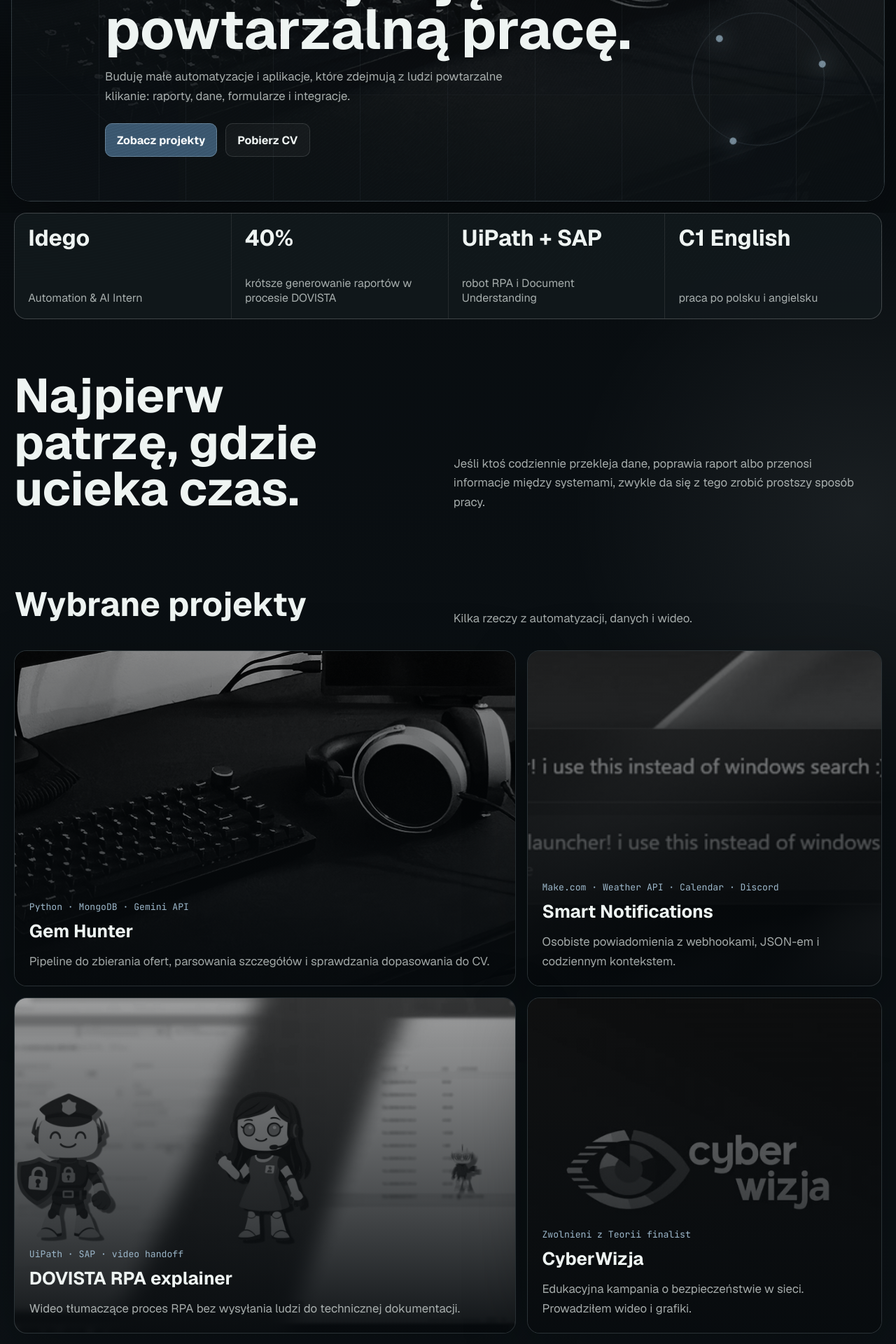
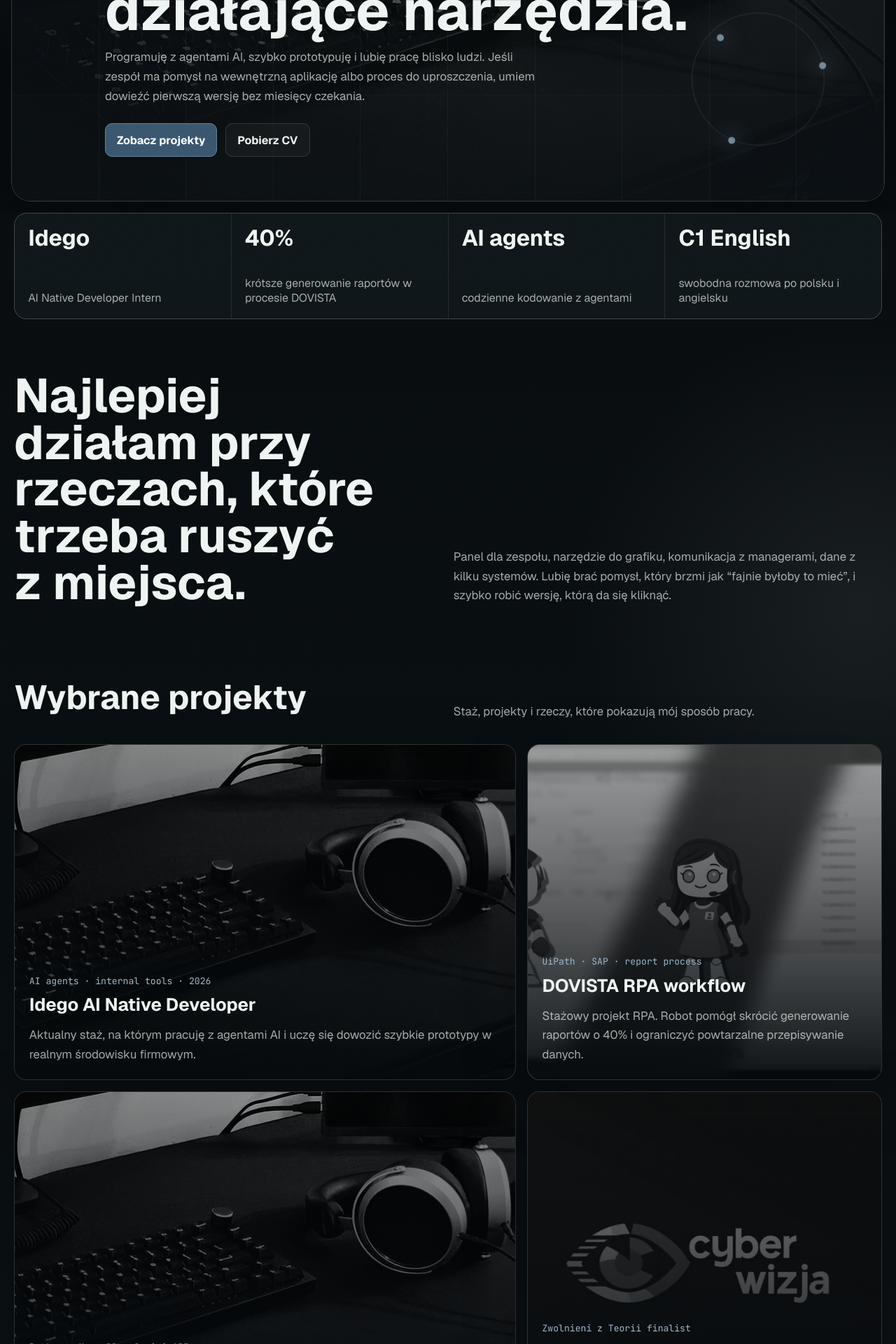
Before and after one commit to wojciechsacewicz/portfolio, a React (Vite) app: page / in a window 1280 px wide. Shown: the part 400-2320 px from the top of the page at 70% size. Built offline with nearby package versions, Linux system fonts and the light colour scheme.

Commit message:
Reposition portfolio around AI-native development

```diff
--- a/about/index.html
+++ b/about/index.html
@@ -3,9 +3,9 @@
   <head>
     <meta charset="UTF-8" />
     <meta name="viewport" content="width=device-width, initial-scale=1.0" />
-    <meta name="description" content="O Wojciechu Sacewiczu: studia, automatyzacja, RPA, dane i narzędzia pracy." />
+    <meta name="description" content="O Wojciechu Sacewiczu: AI-native development, prototypy, komunikacja z ludźmi i projekty RPA." />
     <meta property="og:title" content="About | sacewi.cz" />
-    <meta property="og:description" content="Computer Science and Econometrics student, Automation & AI Intern." />
+    <meta property="og:description" content="AI Native Developer Intern, który lubi nowe technologie, szybkie demo i rozmowę z użytkownikiem." />
     <meta property="og:image" content="/assets/preview.png" />
     <meta property="og:type" content="website" />
     <title>About | sacewi.cz</title>
@@ -14,8 +14,8 @@
     <link rel="shortcut icon" href="/assets/favicon.ico" />
     <link rel="apple-touch-icon" sizes="180x180" href="/assets/apple-touch-icon.png" />
     <link rel="manifest" href="/assets/site.webmanifest" />
-    <script type="module" crossorigin src="/build/main-BqK3Wd89.js"></script>
-    <link rel="stylesheet" crossorigin href="/build/main-DA5xNanx.css">
+    <script type="module" crossorigin src="/build/main-DumVE0Qj.js"></script>
+    <link rel="stylesheet" crossorigin href="/build/main-CcXSCi4Z.css">
   </head>
   <body>
     <div id="root"></div>
--- a/about/windows/index.html
+++ b/about/windows/index.html
@@ -14,8 +14,8 @@
     <link rel="shortcut icon" href="/assets/favicon.ico" />
     <link rel="apple-touch-icon" sizes="180x180" href="/assets/apple-touch-icon.png" />
     <link rel="manifest" href="/assets/site.webmanifest" />
-    <script type="module" crossorigin src="/build/main-BqK3Wd89.js"></script>
-    <link rel="stylesheet" crossorigin href="/build/main-DA5xNanx.css">
+    <script type="module" crossorigin src="/build/main-DumVE0Qj.js"></script>
+    <link rel="stylesheet" crossorigin href="/build/main-CcXSCi4Z.css">
   </head>
   <body>
     <div id="root"></div>
--- a/about/workspace/index.html
+++ b/about/workspace/index.html
@@ -14,8 +14,8 @@
     <link rel="shortcut icon" href="/assets/favicon.ico" />
     <link rel="apple-touch-icon" sizes="180x180" href="/assets/apple-touch-icon.png" />
     <link rel="manifest" href="/assets/site.webmanifest" />
-    <script type="module" crossorigin src="/build/main-BqK3Wd89.js"></script>
-    <link rel="stylesheet" crossorigin href="/build/main-DA5xNanx.css">
+    <script type="module" crossorigin src="/build/main-DumVE0Qj.js"></script>
+    <link rel="stylesheet" crossorigin href="/build/main-CcXSCi4Z.css">
   </head>
   <body>
     <div id="root"></div>
--- a/app/about/index.html
+++ b/app/about/index.html
@@ -3,9 +3,9 @@
   <head>
     <meta charset="UTF-8" />
     <meta name="viewport" content="width=device-width, initial-scale=1.0" />
-    <meta name="description" content="O Wojciechu Sacewiczu: studia, automatyzacja, RPA, dane i narzędzia pracy." />
+    <meta name="description" content="O Wojciechu Sacewiczu: AI-native development, prototypy, komunikacja z ludźmi i projekty RPA." />
     <meta property="og:title" content="About | sacewi.cz" />
-    <meta property="og:description" content="Computer Science and Econometrics student, Automation & AI Intern." />
+    <meta property="og:description" content="AI Native Developer Intern, który lubi nowe technologie, szybkie demo i rozmowę z użytkownikiem." />
     <meta property="og:image" content="/assets/preview.png" />
     <meta property="og:type" content="website" />
     <title>About | sacewi.cz</title>
--- a/app/index.html
+++ b/app/index.html
@@ -5,12 +5,12 @@
     <meta name="viewport" content="width=device-width, initial-scale=1.0" />
     <meta
       name="description"
-      content="Portfolio Wojciecha Sacewicza: automatyzacje, RPA, integracje danych i projekty wideo."
+      content="Portfolio Wojciecha Sacewicza: AI-native development, szybkie prototypy, aplikacje wewnętrzne i RPA."
     />
     <meta property="og:title" content="Wojciech Sacewicz - Portfolio" />
     <meta
       property="og:description"
-      content="Automation & AI Intern. UiPath, Make.com, MongoDB, REST APIs, webhooks, video explainers."
+      content="AI Native Developer Intern. Buduję prototypy i narzędzia z agentami AI, aplikacjami i integracjami."
     />
     <meta property="og:image" content="/assets/preview.png" />
     <meta property="og:type" content="website" />
--- a/contact/index.html
+++ b/contact/index.html
@@ -14,8 +14,8 @@
     <link rel="shortcut icon" href="/assets/favicon.ico" />
     <link rel="apple-touch-icon" sizes="180x180" href="/assets/apple-touch-icon.png" />
     <link rel="manifest" href="/assets/site.webmanifest" />
-    <script type="module" crossorigin src="/build/main-BqK3Wd89.js"></script>
-    <link rel="stylesheet" crossorigin href="/build/main-DA5xNanx.css">
+    <script type="module" crossorigin src="/build/main-DumVE0Qj.js"></script>
+    <link rel="stylesheet" crossorigin href="/build/main-CcXSCi4Z.css">
   </head>
   <body>
     <div id="root"></div>
--- a/index.html
+++ b/index.html
@@ -5,12 +5,12 @@
     <meta name="viewport" content="width=device-width, initial-scale=1.0" />
     <meta
       name="description"
-      content="Portfolio Wojciecha Sacewicza: automatyzacje, RPA, integracje danych i projekty wideo."
+      content="Portfolio Wojciecha Sacewicza: AI-native development, szybkie prototypy, aplikacje wewnętrzne i RPA."
     />
     <meta property="og:title" content="Wojciech Sacewicz - Portfolio" />
     <meta
       property="og:description"
-      content="Automation & AI Intern. UiPath, Make.com, MongoDB, REST APIs, webhooks, video explainers."
+      content="AI Native Developer Intern. Buduję prototypy i narzędzia z agentami AI, aplikacjami i integracjami."
     />
     <meta property="og:image" content="/assets/preview.png" />
     <meta property="og:type" content="website" />
@@ -21,8 +21,8 @@
     <link rel="apple-touch-icon" sizes="180x180" href="/assets/apple-touch-icon.png" />
     <link rel="manifest" href="/assets/site.webmanifest" />
     <meta name="apple-mobile-web-app-title" content="sacewi.cz" />
-    <script type="module" crossorigin src="/build/main-BqK3Wd89.js"></script>
-    <link rel="stylesheet" crossorigin href="/build/main-DA5xNanx.css">
+    <script type="module" crossorigin src="/build/main-DumVE0Qj.js"></script>
+    <link rel="stylesheet" crossorigin href="/build/main-CcXSCi4Z.css">
   </head>
   <body>
     <div id="root"></div>
--- a/src/App.jsx
+++ b/src/App.jsx
@@ -26,106 +26,133 @@ const copy = {
     navAbout: 'O mnie',
     navContact: 'Kontakt',
     language: 'EN',
-    heroKicker: 'Wojciech Sacewicz · Automation & AI Intern',
-    heroTitle: 'Automatyzuję powtarzalną pracę.',
-    heroBody: 'Buduję małe automatyzacje i aplikacje, które zdejmują z ludzi powtarzalne klikanie: raporty, dane, formularze i integracje.',
+    heroKicker: 'Wojciech Sacewicz · AI Native Developer Intern',
+    heroTitle: 'Zamieniam pomysły w działające narzędzia.',
+    heroBody: 'Programuję z agentami AI, szybko prototypuję i lubię pracę blisko ludzi. Jeśli zespół ma pomysł na wewnętrzną aplikację albo proces do uproszczenia, umiem dowieźć pierwszą wersję bez miesięcy czekania.',
     heroPrimary: 'Zobacz projekty',
     heroSecondary: 'Pobierz CV',
     proofRole: 'Idego',
-    proofRoleText: 'Automation & AI Intern',
+    proofRoleText: 'AI Native Developer Intern',
     proofTime: '40%',
     proofTimeText: 'krótsze generowanie raportów w procesie DOVISTA',
-    proofStack: 'UiPath + SAP',
-    proofStackText: 'robot RPA i Document Understanding',
+    proofStack: 'AI agents',
+    proofStackText: 'codzienne kodowanie z agentami',
     proofLang: 'C1 English',
-    proofLangText: 'praca po polsku i angielsku',
-    interestTitle: 'Najpierw patrzę, gdzie ucieka czas.',
-    interestBody: 'Jeśli ktoś codziennie przekleja dane, poprawia raport albo przenosi informacje między systemami, zwykle da się z tego zrobić prostszy sposób pracy.',
-    desireTitle: 'Jak wygląda współpraca',
-    desireBody: 'Bierzemy jedno męczące zadanie, robię pierwszą wersję i sprawdzamy ją na prawdziwych danych.',
-    stepOne: 'Zadanie',
-    stepOneBody: 'Co się powtarza, kto tego używa i gdzie proces się wywraca.',
-    stepTwo: 'Pierwsza wersja',
-    stepTwoBody: 'Ma działać na jednym sensownym przypadku, zanim dopiszemy resztę.',
-    stepThree: 'Oddanie',
-    stepThreeBody: 'Demo, krótka instrukcja i jasne ograniczenia.',
+    proofLangText: 'swobodna rozmowa po polsku i angielsku',
+    interestTitle: 'Najlepiej działam przy rzeczach, które trzeba ruszyć z miejsca.',
+    interestBody: 'Panel dla zespołu, narzędzie do grafiku, komunikacja z managerami, dane z kilku systemów. Lubię brać pomysł, który brzmi jak “fajnie byłoby to mieć”, i szybko robić wersję, którą da się kliknąć.',
+    desireTitle: 'Jak pracuję',
+    desireBody: 'Rozmawiamy o problemie, składam pierwszy prototyp z pomocą agentów AI, pokazuję demo i poprawiamy kierunek.',
+    stepOne: 'Pomysł',
+    stepOneBody: 'Co ma ułatwić dzień, kto będzie tego używał i co musi działać od razu.',
+    stepTwo: 'Prototyp',
+    stepTwoBody: 'Pierwsza wersja ma być klikalna i prawdziwa, nie tylko opisana w slajdach.',
+    stepThree: 'Iteracja',
+    stepThreeBody: 'Demo, feedback, poprawki i następny sensowny krok.',
     workTitle: 'Wybrane projekty',
-    workBody: 'Kilka rzeczy z automatyzacji, danych i wideo.',
-    stackTitle: 'Mój zestaw narzędzi',
-    aboutTitle: 'Automatyzacje, dane i trochę wideo.',
-    aboutBody: 'Studiuję Informatykę i Ekonometrię na Uniwersytecie Gdańskim. W Idego pracuję przy automatyzacjach i lubię projekty, które łączą proces, dane i sensowny interfejs.',
+    workBody: 'Staż, projekty i rzeczy, które pokazują mój sposób pracy.',
+    stackTitle: 'Czym pracuję',
+    aboutTitle: 'Młody developer, który umie rozmawiać z ludźmi.',
+    aboutBody: 'Lubię nowe technologie, ale nie chowam się za nimi. Pytam, pokazuję działające demo i poprawiam. Tak chcę budować narzędzia, które pomagają zespołom w pracy.',
     aboutCurrentTitle: 'Teraz',
-    aboutCurrentBody: 'Idego · Automation & AI Intern · od kwietnia 2026',
+    aboutCurrentBody: 'Idego · AI Native Developer Intern · 2026',
     aboutEducationTitle: 'Studia',
     aboutEducationBody: 'Uniwersytet Gdański · Informatyka i Ekonometria · planowo 2027',
     aboutDovistaTitle: 'DOVISTA',
-    aboutDovistaBody: 'Robot UiPath do raportów z SAP. Generowanie raportu krótsze o 40% i mniej powtarzalnego przepisywania danych.',
-    contactTitle: 'Robisz codziennie coś, co cię męczy?',
-    contactBody: 'Opisz mi proces. Jeśli automatyzacja albo mała aplikacja może go uprościć, pomogę ułożyć pierwszą wersję.',
-    email: 'Email',
+    aboutDovistaBody: 'Stażowy projekt z UiPath i SAP. Generowanie raportu krótsze o 40% i mniej powtarzalnego przepisywania danych.',
+    contactTitle: 'Porozmawiajmy o twoim pomyśle.',
+    contactBody: 'Masz proces, narzędzie albo aplikację, które fajnie byłoby mieć? Napisz. Pomogę sprawdzić, czy da się z tego szybko zrobić działającą wersję.',
+    email: 'Napisz do mnie',
     linkedin: 'LinkedIn',
     github: 'GitHub',
-    workspaceTitle: 'Mój setup',
-    workspaceBody: 'Biurko, sprzęt i skróty, których używam do pracy.',
+    workspaceTitle: 'Fun fact: mój setup',
+    workspaceBody: 'Biurko, sprzęt i Windows, bo lubię mieć dobrze poukładane środowisko pracy.',
     workspaceLink: 'Zobacz setup',
     windowsTitle: 'Mój Windows',
     windowsBody: 'GlazeWM, Flow Launcher, Fences i Windhawk w praktycznym setupie.',
-    footer: 'sacewi.cz · Gdańsk · automatyzacje, dane, RPA',
+    videoDovistaTitle: 'DOVISTA RPA workflow',
+    videoCyberTitle: 'CyberWizja clips',
+    footer: 'sacewi.cz · Gdańsk · AI-native dev, aplikacje, RPA',
   },
   en: {
     navWork: 'Work',
     navAbout: 'About',
     navContact: 'Contact',
     language: 'PL',
-    heroKicker: 'Wojciech Sacewicz · Automation & AI Intern',
-    heroTitle: 'I automate repeat work.',
-    heroBody: 'I build small automations and apps that remove repetitive clicking: reports, data cleanup, forms and integrations.',
+    heroKicker: 'Wojciech Sacewicz · AI Native Developer Intern',
+    heroTitle: 'I turn ideas into working tools.',
+    heroBody: 'I code with AI agents, prototype fast, and like working close to people. If a team has an idea for an internal app or a process worth simplifying, I can help get the first version moving.',
     heroPrimary: 'View work',
     heroSecondary: 'Download CV',
     proofRole: 'Idego',
-    proofRoleText: 'Automation & AI Intern',
+    proofRoleText: 'AI Native Developer Intern',
     proofTime: '40%',
     proofTimeText: 'shorter report generation in a DOVISTA process',
-    proofStack: 'UiPath + SAP',
-    proofStackText: 'RPA robot and Document Understanding',
+    proofStack: 'AI agents',
+    proofStackText: 'daily coding with agents',
     proofLang: 'C1 English',
-    proofLangText: 'Polish and English work',
-    interestTitle: 'I look for the work that wastes time.',
-    interestBody: 'If someone copies data, fixes a report, or moves information between tools every day, there is usually a simpler flow to build.',
-    desireTitle: 'How we can work',
-    desireBody: 'We pick one annoying task, I build a first version, and we test it on real data.',
-    stepOne: 'Task',
-    stepOneBody: 'What repeats, who uses it, and where the process breaks.',
-    stepTwo: 'First version',
-    stepTwoBody: 'One useful case should work before the scope grows.',
-    stepThree: 'Handoff',
-    stepThreeBody: 'Demo, short notes, and clear limits.',
+    proofLangText: 'clear conversation in Polish and English',
+    interestTitle: 'I am useful when an idea needs momentum.',
+    interestBody: 'A team panel, a scheduling tool, manager communication, data from several systems. I like taking an idea that sounds like “this would be nice to have” and turning it into something clickable.',
+    desireTitle: 'How I work',
+    desireBody: 'We talk through the problem, I build the first prototype with AI agents, then we use the demo to choose the next direction.',
+    stepOne: 'Idea',
+    stepOneBody: 'What should get easier, who will use it, and what has to work first.',
+    stepTwo: 'Prototype',
+    stepTwoBody: 'The first version should be clickable and real, not only described in slides.',
+    stepThree: 'Iteration',
+    stepThreeBody: 'Demo, feedback, fixes, and the next sensible step.',
     workTitle: 'Selected work',
-    workBody: 'A few things I have built across automation, data and video.',
-    stackTitle: 'My tools',
-    aboutTitle: 'Automation, data, and a bit of video.',
-    aboutBody: 'I study Computer Science and Econometrics at the University of Gdańsk. At Idego I work on automation, and I like projects that connect process, data, and a usable interface.',
+    workBody: 'Internships, projects, and work that shows how I think.',
+    stackTitle: 'What I work with',
+    aboutTitle: 'A young developer who can talk to people.',
+    aboutBody: 'I like new technology, but I do not hide behind it. I ask questions, show a working demo, and improve it. That is how I want to build tools that help teams at work.',
     aboutCurrentTitle: 'Now',
-    aboutCurrentBody: 'Idego · Automation & AI Intern · since April 2026',
+    aboutCurrentBody: 'Idego · AI Native Developer Intern · 2026',
     aboutEducationTitle: 'Studies',
     aboutEducationBody: 'University of Gdańsk · Computer Science and Econometrics · expected 2027',
     aboutDovistaTitle: 'DOVISTA',
-    aboutDovistaBody: 'UiPath robot for SAP reports. 40% shorter report generation and fewer repeated data-entry errors.',
-    contactTitle: 'Do you do something annoying every day?',
-    contactBody: 'Send me the process. If automation or a small app can make it easier, I can help shape the first version.',
-    email: 'Email',
+    aboutDovistaBody: 'Internship project with UiPath and SAP. 40% shorter report generation and fewer repeated data-entry errors.',
+    contactTitle: 'Let’s talk about your idea.',
+    contactBody: 'Got a process, tool, or app that would be useful to have? Send it over. I can help check whether it can become a working first version fast.',
+    email: 'Email me',
     linkedin: 'LinkedIn',
     github: 'GitHub',
-    workspaceTitle: 'My setup',
-    workspaceBody: 'Desk, gear, and shortcuts I use for daily work.',
+    workspaceTitle: 'Fun fact: my setup',
+    workspaceBody: 'Desk, gear, and Windows setup, because I like my work environment organized.',
     workspaceLink: 'View setup',
     windowsTitle: 'My Windows setup',
     windowsBody: 'GlazeWM, Flow Launcher, Fences and Windhawk in my daily setup.',
-    footer: 'sacewi.cz · Gdańsk · automation, data, RPA',
+    videoDovistaTitle: 'DOVISTA RPA workflow',
+    videoCyberTitle: 'CyberWizja clips',
+    footer: 'sacewi.cz · Gdańsk · AI-native dev, apps, RPA',
   },
 };
 
 const projects = [
+  {
+    id: 'idego-ai-native',
+    title: 'Idego AI Native Developer',
+    meta: 'AI agents · internal tools · 2026',
+    body: {
+      pl: 'Aktualny staż, na którym pracuję z agentami AI i uczę się dowozić szybkie prototypy w realnym środowisku firmowym.',
+      en: 'Current internship where I work with AI agents and learn to ship fast prototypes in a real company environment.',
+    },
+    visual: '/assets/mySetup2.jpg',
+    scale: 'large',
+  },
+  {
+    id: 'dovista-rpa-animation',
+    title: 'DOVISTA RPA workflow',
+    meta: 'UiPath · SAP · report process',
+    body: {
+      pl: 'Stażowy projekt RPA. Robot pomógł skrócić generowanie raportów o 40% i ograniczyć powtarzalne przepisywanie danych.',
+      en: 'RPA internship project. The robot helped shorten report generation by 40% and reduce repeated data entry.',
+    },
+    video: '/assets/businessAnimationCutForPortfolio.mp4',
+    poster: '/assets/dovista-poster.jpg',
+    scale: 'medium',
+  },
   {
     id: 'gem-hunter',
     title: 'Gem Hunter',
@@ -137,30 +164,6 @@ const projects = [
     href: 'https://github.com/wojciechsacewicz/Gem-Hunter',
     visual: '/assets/mySetup2.jpg',
     scale: 'large',
-  },
-  {
-    id: 'notification-system',
-    title: 'Smart Notifications',
-    meta: 'Make.com · Weather API · Calendar · Discord',
-    body: {
-      pl: 'Osobiste powiadomienia z webhookami, JSON-em i codziennym kontekstem.',
-      en: 'Personal notifications built with webhooks, JSON, and daily context.',
-    },
-    href: 'https://github.com/wojciechsacewicz/smart-notification-system',
-    visual: '/assets/flow launcher.png',
-    scale: 'medium',
-  },
-  {
-    id: 'dovista-rpa-animation',
-    title: 'DOVISTA RPA explainer',
-    meta: 'UiPath · SAP · video handoff',
-    body: {
-      pl: 'Wideo tłumaczące proces RPA bez wysyłania ludzi do technicznej dokumentacji.',
-      en: 'Video explaining an RPA process without sending people into technical docs.',
-    },
-    video: '/assets/businessAnimationCutForPortfolio.mp4',
-    poster: '/assets/dovista-poster.jpg',
-    scale: 'wide',
   },
   {
     id: 'cyberwizja',
@@ -175,20 +178,32 @@ const projects = [
     href: 'https://www.tiktok.com/@cyberwizja',
     scale: 'medium',
   },
+  {
+    id: 'notification-system',
+    title: 'Smart Notifications',
+    meta: 'Make.com · Weather API · Calendar · Discord',
+    body: {
+      pl: 'Mały eksperyment z osobistymi powiadomieniami, webhookami i codziennym kontekstem.',
+      en: 'Small experiment with personal notifications, webhooks, and daily context.',
+    },
+    href: 'https://github.com/wojciechsacewicz/smart-notification-system',
+    visual: '/assets/flow launcher.png',
+    scale: 'medium',
+  },
 ];
 
 const stacks = {
   pl: [
-    ['Automatyzacja', 'UiPath Studio, n8n, Make.com'],
-    ['Dane i integracje', 'MongoDB, JSON, REST API, webhooks, podstawy SQL'],
-    ['Proces', 'mapy as-is / to-be, BPMN, UML, dokumentacja'],
-    ['Wideo i grafika', 'DaVinci Resolve, Adobe Creative Cloud, krótkie explainery'],
+    ['AI coding', 'Codex, Claude Code, Cursor, praca z agentami'],
+    ['Aplikacje', 'React, Vite, Node.js, szybkie prototypy'],
+    ['Integracje', 'REST API, webhooks, MongoDB, JSON, podstawy SQL'],
+    ['Proces i demo', 'rozmowa z użytkownikiem, mały zakres, działająca wersja'],
   ],
   en: [
-    ['Automation', 'UiPath Studio, n8n, Make.com'],
-    ['Data + integration', 'MongoDB, JSON, REST APIs, webhooks, SQL basics'],
-    ['Process', 'as-is / to-be mapping, BPMN, UML, documentation'],
-    ['Video + design', 'DaVinci Resolve, Adobe Creative Cloud, short explainers'],
+    ['AI coding', 'Codex, Claude Code, Cursor, agent-based work'],
+    ['Apps', 'React, Vite, Node.js, fast prototypes'],
+    ['Integrations', 'REST APIs, webhooks, MongoDB, JSON, SQL basics'],
+    ['Process + demo', 'user conversation, tight scope, working version'],
   ],
 };
 
@@ -550,13 +565,13 @@ function WorkPage({ t, lang }) {
         ))}
       </div>
       <section className="video-detail" id="dovista-rpa-animation">
-        <h2>DOVISTA RPA explainer</h2>
+        <h2>{t.videoDovistaTitle}</h2>
         <video controls playsInline preload="metadata" poster="/assets/dovista-poster.jpg">
           <source src="/assets/businessAnimationCutForPortfolio.mp4" type="video/mp4" />
         </video>
       </section>
       <section className="video-detail" id="cyberwizja">
-        <h2>CyberWizja clips</h2>
+        <h2>{t.videoCyberTitle}</h2>
         <div className="video-pair">
           <video controls playsInline preload="metadata" poster="/assets/cyberwizja-poster.jpg">
             <source src="/assets/cyberwizjaIntro.mp4" type="video/mp4" />
--- a/src/styles.css
+++ b/src/styles.css
@@ -475,6 +475,7 @@ p {
   width: var(--container);
   display: grid;
   grid-template-columns: repeat(12, minmax(0, 1fr));
+  grid-auto-flow: dense;
   gap: 1rem;
   margin: 0 auto;
 }
@@ -742,6 +743,7 @@ p {
 .work-grid {
   display: grid;
   grid-template-columns: repeat(12, minmax(0, 1fr));
+  grid-auto-flow: dense;
   gap: 1rem;
 }
 
--- a/work/index.html
+++ b/work/index.html
@@ -14,8 +14,8 @@
     <link rel="shortcut icon" href="/assets/favicon.ico" />
     <link rel="apple-touch-icon" sizes="180x180" href="/assets/apple-touch-icon.png" />
     <link rel="manifest" href="/assets/site.webmanifest" />
-    <script type="module" crossorigin src="/build/main-BqK3Wd89.js"></script>
-    <link rel="stylesheet" crossorigin href="/build/main-DA5xNanx.css">
+    <script type="module" crossorigin src="/build/main-DumVE0Qj.js"></script>
+    <link rel="stylesheet" crossorigin href="/build/main-CcXSCi4Z.css">
   </head>
   <body>
     <div id="root"></div>
```
Also changed, not shown: 5 other files (tests, documents, lock files or other folders).
